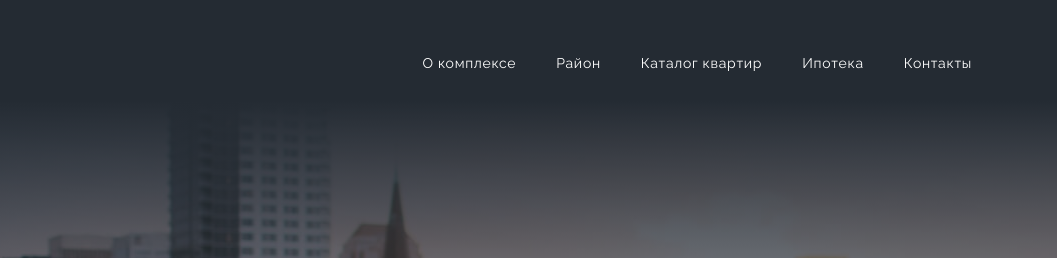
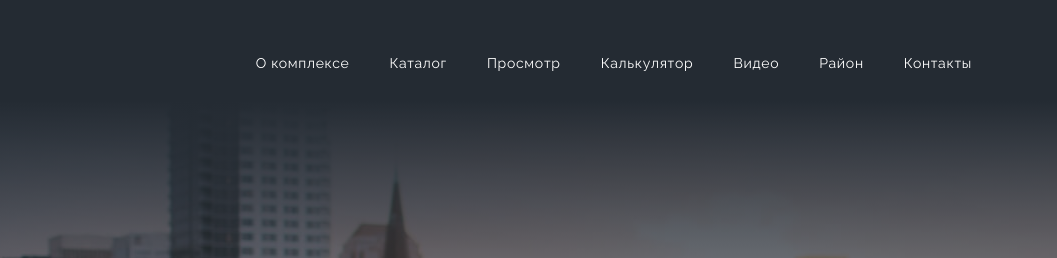
Before and after one commit to ProgerMir/real-estate, a website: page dist/index.html in a window 1280 px wide. Shown: the top 258 px of the page, 223-1280 px from the left. Drawn offline with nearby package versions, Linux system fonts and the light colour scheme; a script that the page names is missing.

Commit message:
changed items of menu

```diff
--- a/dist/index.html
+++ b/dist/index.html
@@ -23,9 +23,11 @@
                         <nav class="nav">
                             <ul class="nav__list">
                                 <li> <a href="#">О комплексе</a></li>
+                                <li> <a href="#">Каталог</a></li>
+                                <li> <a href="#">Просмотр</a></li>
+                                <li> <a href="#">Калькулятор</a></li>
+                                <li> <a href="#">Видео</a></li>
                                 <li> <a href="#">Район</a></li>
-                                <li> <a href="#">Каталог квартир</a></li>
-                                <li> <a href="#">Ипотека</a></li>
                                 <li> <a href="#">Контакты</a></li>
                             </ul>
                         </nav>
```
